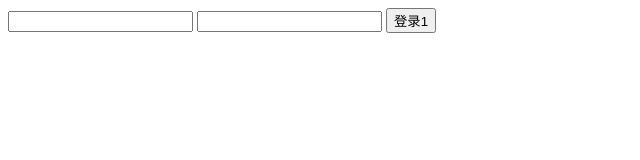
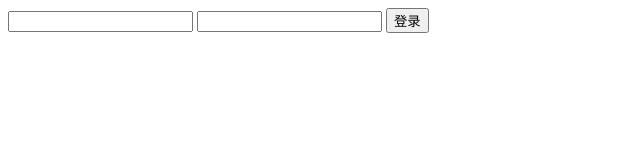
Before and after one commit to tangfanny/node, a plain HTML site: page views/login.html in a window 1280 px wide. Shown: the full height of the page, 0-640 px from the left. Drawn offline with nearby package versions, Linux system fonts and the light colour scheme.

Commit message:
Update login.html

```diff
--- a/views/login.html
+++ b/views/login.html
@@ -8,7 +8,7 @@
 <div>
 	<input type="text" id="name"></input>
 	<input type="text" id="pwd"></input>
-	<button id="login">登录1</button>
+	<button id="login">登录</button>
 </div>
 
 <script type="text/javascript" src="jquery.js"></script>
```
